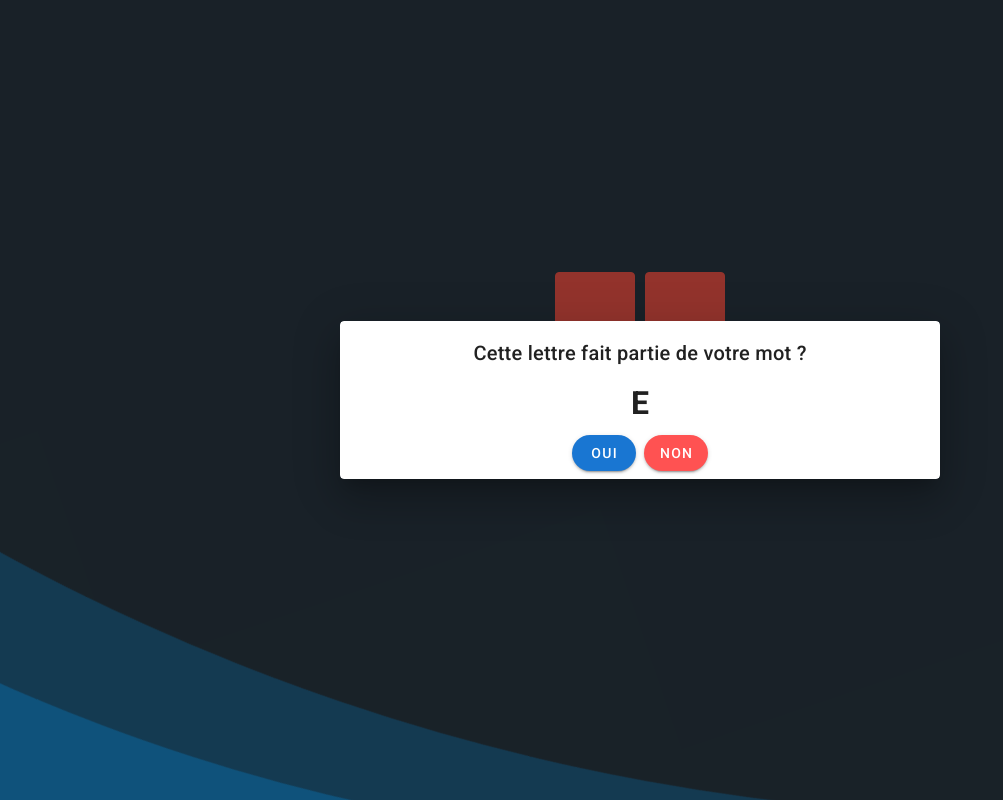
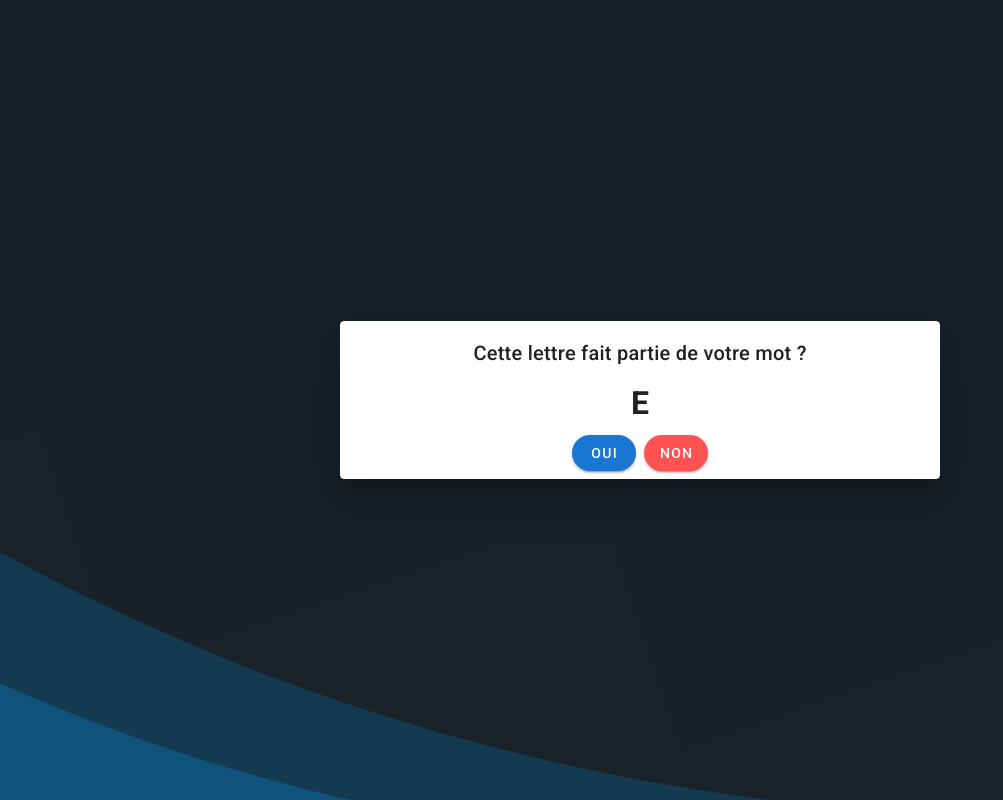
Before and after one commit to RemiBarthe/jeu-du-pendu-client, a Vue app: page / in a window 1280 px wide. Both pictures are taken after a click on the button "VALIDER". Shown: the whole page, without its empty margins (0-1003 px from the left). Built offline with nearby package versions, Linux system fonts and the light colour scheme; a small style sheet from the web is missing.

Commit message:
Change css and styling

```diff
--- a/src/components/GameRoom.vue
+++ b/src/components/GameRoom.vue
@@ -1,39 +1,49 @@
 <template>
-  <v-container>
-    <h1 v-if="tittleWhereIsLetter" class="style-color-titre">
+  <div>
+    <v-container class="container-gameroom">
+      <h1 v-if="tittleWhereIsLetter" class="letter-title">
         Où se trouve la lettre
         <span class="letter-color">{{ letterPossible }}</span>
         dans votre mot ?
       </h1>
+
       <transition-group name="fadeLeft" appear tag="div" class="list-letters">
         <v-card
           @click="selectLetter(letter.position)"
-        :class="{ red: !letter.value, blue: letter.value }"
+          :class="{ empty: !letter.value }"
           v-for="letter in word"
           :key="letter.position"
-        outlined
+          dark
+          elevation="0"
         >
           {{ letter.value }}
         </v-card>
       </transition-group>
+
       <v-btn
         v-if="tittleWhereIsLetter"
-      color="success"
+        color="#4DA8DA"
         class="align-center"
         @click="confirmLetter"
+        dark
+        elevation="0"
         >Valider
       </v-btn>
+    </v-container>
     <v-row justify="center">
       <v-dialog v-model="modalLetterChoose" width="600px" persistent>
         <v-card>
           <v-card-title class="justify-center">
             Cette lettre fait partie de votre mot ?
           </v-card-title>
+
           <h1 class="text-center uppercase-modal">{{ letterPossible }}</h1>
+
           <v-card-actions class="justify-center">
             <v-btn class="primary" rounded @click="modalValidateLetter">
               Oui
             </v-btn>
+
             <v-btn class="error" rounded @click="modalDeclineLetter">
               Non
             </v-btn>
@@ -46,10 +56,12 @@
       <v-dialog v-model="modalVictory" width="600px">
         <v-card>
           <v-card-title class="justify-center"> Facile ! </v-card-title>
+
           <h1 class="text-center uppercase-modal">
             Ton mot est {{ findedWord }} je l'ai trouvé en
             {{ countGuess }} coups
           </h1>
+
           <v-icon color="primary" @click="restart">mdi-restart</v-icon>
         </v-card>
       </v-dialog>
@@ -59,14 +71,18 @@
       <v-dialog v-model="modalDefeat" width="600px" persistent>
         <v-card>
           <v-card-title class="justify-center"> Oups..! </v-card-title>
+
           <h1 class="text-center uppercase-modal">Je ne connais pas ton mot</h1>
+
           <v-text-field placeholder="C'est quoi ton mot ?">TOTO</v-text-field>
+
           <v-btn color="success">Ajouter le mot</v-btn>
+
           <v-icon color="primary" @click="restart">mdi-restart</v-icon>
         </v-card>
       </v-dialog>
     </v-row>
-  </v-container>
+  </div>
 </template>
 
 
@@ -212,19 +228,28 @@ export default {
 </script>
 
 <style scoped>
-.style-color-titre {
+.container-gameroom {
+  display: flex;
+  justify-content: center;
+  align-items: center;
+  flex-flow: column;
+}
+
+.letter-title {
   color: white;
+  text-align: center;
 }
 .container {
   height: 100vh;
 }
 
 .list-letters {
-  height: 80%;
   display: flex;
   align-items: center;
   justify-content: center;
+  padding: 20px 0;
 }
+
 .list-letters .v-card {
   margin: 5px;
   width: 80px;
@@ -233,6 +258,11 @@ export default {
   align-items: center;
   justify-content: center;
   text-transform: uppercase;
+  background-color: #007cc7;
+}
+
+.list-letters .v-card.empty {
+  background-color: #203647;
 }
 
 .list-letters p {
@@ -241,7 +271,7 @@ export default {
   margin: 0;
 }
 .letter-color {
-  color: red;
+  color: #4da8da;
   text-transform: uppercase;
 }
 .uppercase-modal {
--- a/src/components/NumberLetterForm.vue
+++ b/src/components/NumberLetterForm.vue
@@ -12,6 +12,7 @@
           dark
           color="#007CC7"
           class="ma-2"
+          elevation="0"
           @click="incrementNumber"
         >
           <v-icon dark> mdi-plus </v-icon>
@@ -22,6 +23,7 @@
           dark
           color="#203647"
           class="ma-2"
+          elevation="0"
           @click="decrementNumber"
         >
           <v-icon dark> mdi-minus </v-icon>
```
Lines whose indentation alone changed are shown as unchanged.
